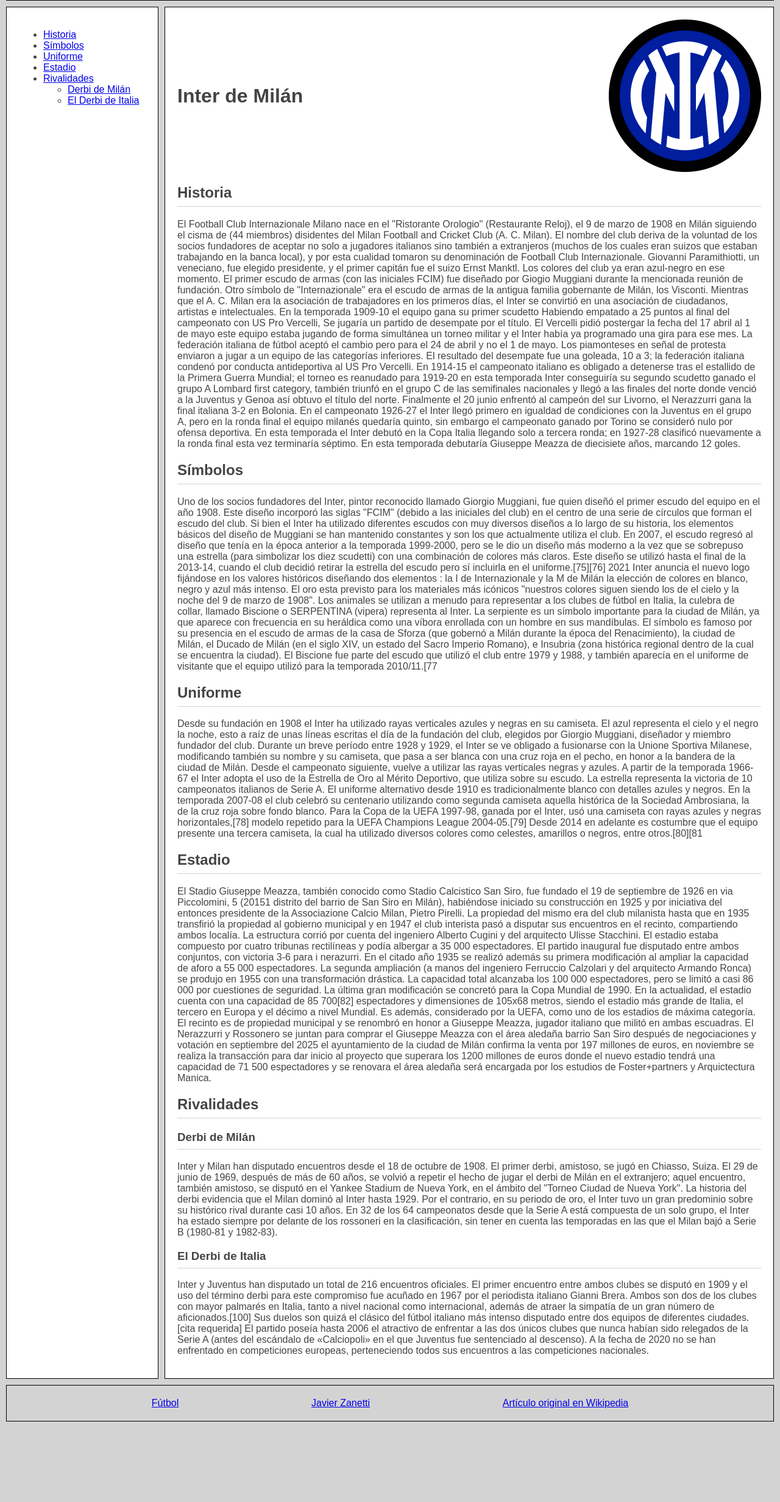
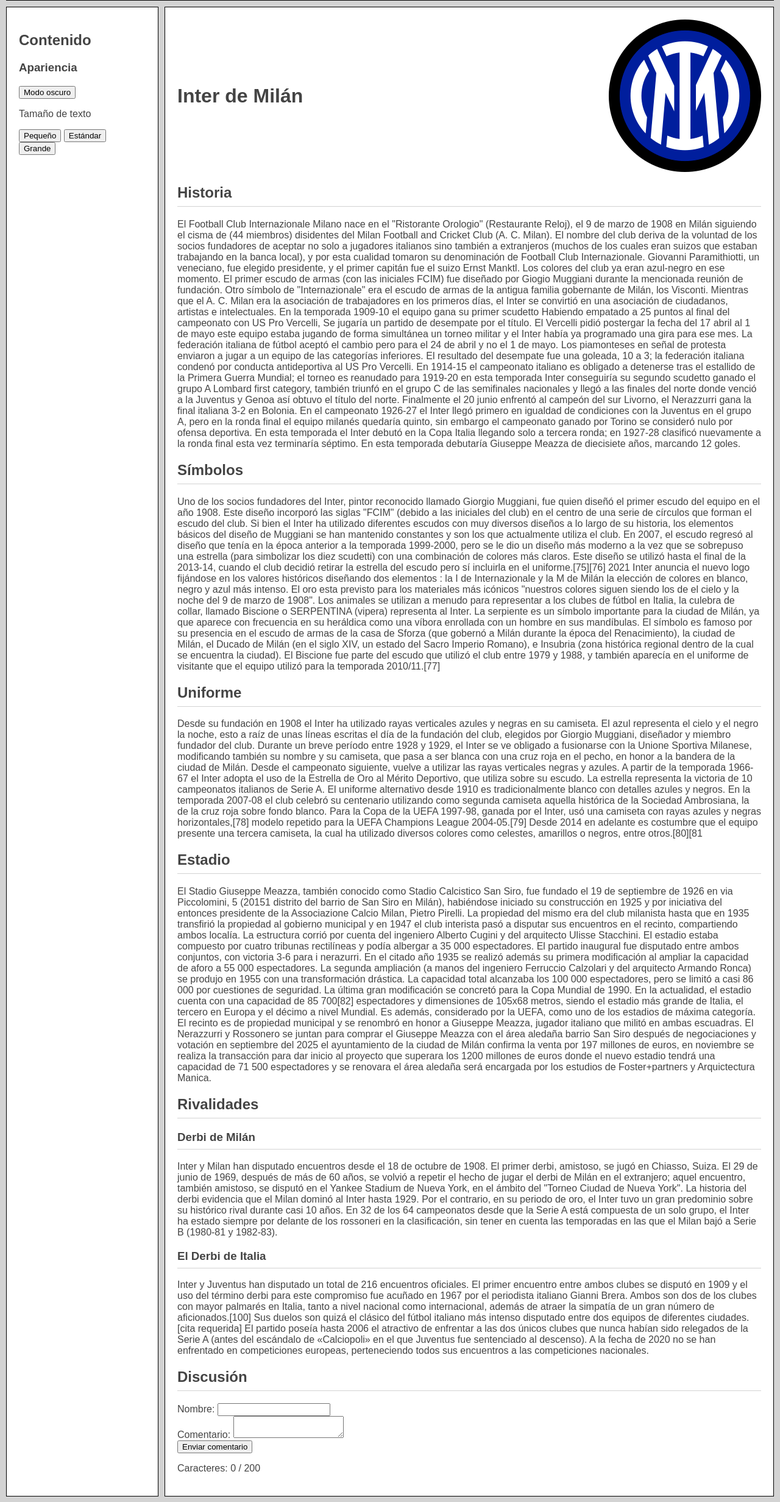
Before and after one commit to mergenrenzo/mi-wiki-mergen, a plain HTML site: page tema2.html in a window 1280 px wide. Shown: the part 171-2634 px from the top of the page at 61% size. Before the commit the page ends 2512 px from the top, so only its background shows below. Drawn offline with Linux system fonts and the light colour scheme.

Commit message:
preparo estructura HTML y agrego formulario de discusión

```diff
--- /dev/null
+++ b/js/main.js
@@ -0,0 +1 @@
+console.log("JS conectado correctamente");
--- a/tema2.html
+++ b/tema2.html
@@ -5,6 +5,7 @@
     <meta name="viewport" content="width=device-width, initial-scale=1.0">
     <title>Document</title>
     <link rel="stylesheet" href="css/style.css">
+    <script src="js/main.js" defer></script>
 </head>
 <body>
     <div class="contenedor">
@@ -15,17 +16,20 @@
         </header>
 
         <aside>
-            <ul>
-                <li><a href="#historia">Historia</a></li>
-                <li><a href="#simbolos">Símbolos</a></li>
-                <li><a href="#uniforme">Uniforme</a></li>
-                <li><a href="#estadio">Estadio</a></li>
-                <li><a href="#rivalidades">Rivalidades</a></li>
-                <ul>
-                    <li><a href="#milan">Derbi de Milán</a></li>
-                    <li><a href="#italia">El Derbi de Italia</a></li>
-                </ul>
-            </ul>
+            <h2>Contenido</h2>
+            <ul id="indice"></ul>
+
+            <div class="apariencia">
+                <h3>Apariencia</h3>
+                <button id="btn-modo">Modo oscuro</button>
+
+                <div class="tamano-texto">
+                    <p>Tamaño de texto</p>
+                    <button class="btn-tamano" data-tamano="pequeno">Pequeño</button>
+                    <button class="btn-tamano activo" data-tamano="estandar">Estándar</button>
+                    <button class="btn-tamano" data-tamano="grande">Grande</button>
+                </div>
+            </div>
         </aside>
 
         <main>
@@ -35,6 +39,8 @@
                 <img src="./img/Inter.png" alt="Fútbol">
             </div>
 
+
+            <section>
                 <h2 id="historia">Historia</h2>
                 <p>
                     El Football Club Internazionale Milano nace en el "Ristorante Orologio" (Restaurante Reloj), el 9 de marzo de 1908 en Milán siguiendo el cisma de (44 miembros) disidentes del Milan Football and Cricket Club (A. C. Milan). El nombre del club deriva de la voluntad de los socios fundadores de aceptar no solo a jugadores italianos sino también a extranjeros (muchos de los cuales eran suizos que estaban trabajando en la banca local), y por esta cualidad tomaron su denominación de Football Club Internazionale.
@@ -45,7 +51,9 @@
 
                     En el campeonato 1926-27 el Inter llegó primero en igualdad de condiciones con la Juventus en el grupo A, pero en la ronda final el equipo milanés quedaría quinto, sin embargo el campeonato ganado por Torino se consideró nulo por ofensa deportiva. En esta temporada el Inter debutó en la Copa Italia llegando solo a tercera ronda; en 1927-28 clasificó nuevamente a la ronda final esta vez terminaría séptimo. En esta temporada debutaría Giuseppe Meazza de diecisiete años, marcando 12 goles.
                 </p>
+            </section>
 
+            <section>
                 <h2 id="simbolos">Símbolos</h2>
                 <p>
                     Uno de los socios fundadores del Inter, pintor reconocido llamado Giorgio Muggiani, fue quien diseñó el primer escudo del equipo en el año 1908. Este diseño incorporó las siglas "FCIM" (debido a las iniciales del club) en el centro de una serie de círculos que forman el escudo del club. Si bien el Inter ha utilizado diferentes escudos con muy diversos diseños a lo largo de su historia, los elementos básicos del diseño de Muggiani se han mantenido constantes y son los que actualmente utiliza el club.
@@ -56,9 +64,11 @@
 
                     Los animales se utilizan a menudo para representar a los clubes de fútbol en Italia, la culebra de collar, llamado Biscione o SERPENTINA (vipera) representa al Inter. La serpiente es un símbolo importante para la ciudad de Milán, ya que aparece con frecuencia en su heráldica como una víbora enrollada con un hombre en sus mandíbulas. El símbolo es famoso por su presencia en el escudo de armas de la casa de Sforza (que gobernó a Milán durante la época del Renacimiento), la ciudad de Milán, el Ducado de Milán (en el siglo XIV, un estado del Sacro Imperio Romano), e Insubria (zona histórica regional dentro de la cual se encuentra la ciudad).
 
-                El Biscione fue parte del escudo que utilizó el club entre 1979 y 1988, y también aparecía en el uniforme de visitante que el equipo utilizó para la temporada 2010/11.[77
+                    El Biscione fue parte del escudo que utilizó el club entre 1979 y 1988, y también aparecía en el uniforme de visitante que el equipo utilizó para la temporada 2010/11.[77]
                 </p>
+            </section>
 
+            <section>
                 <h2 id="uniforme">Uniforme</h2>
                 <p>
                     Desde su fundación en 1908 el Inter ha utilizado rayas verticales azules y negras en su camiseta. El azul representa el cielo y el negro la noche, esto a raíz de unas líneas escritas el día de la fundación del club, elegidos por Giorgio Muggiani, diseñador y miembro fundador del club. Durante un breve período entre 1928 y 1929, el Inter se ve obligado a fusionarse con la Unione Sportiva Milanese, modificando también su nombre y su camiseta, que pasa a ser blanca con una cruz roja en el pecho, en honor a la bandera de la ciudad de Milán. Desde el campeonato siguiente, vuelve a utilizar las rayas verticales negras y azules.
@@ -69,7 +79,9 @@
 
                     Para la Copa de la UEFA 1997-98, ganada por el Inter, usó una camiseta con rayas azules y negras horizontales,[78] modelo repetido para la UEFA Champions League 2004-05.[79] Desde 2014 en adelante es costumbre que el equipo presente una tercera camiseta, la cual ha utilizado diversos colores como celestes, amarillos o negros, entre otros.[80][81
                 </p>
+            </section>
 
+            <section>
                 <h2 id="estadio">Estadio</h2>
                 <p>
                     El Stadio Giuseppe Meazza, también conocido como Stadio Calcistico San Siro, fue fundado el 19 de septiembre de 1926 en via Piccolomini, 5 (20151 distrito del barrio de San Siro en Milán), habiéndose iniciado su construcción en 1925 y por iniciativa del entonces presidente de la Associazione Calcio Milan, Pietro Pirelli. La propiedad del mismo era del club milanista hasta que en 1935 transfirió la propiedad al gobierno municipal y en 1947 el club interista pasó a disputar sus encuentros en el recinto, compartiendo ambos localía.
@@ -82,7 +94,9 @@
 
                     El Nerazzurri y Rossonero se juntan para comprar el Giuseppe Meazza con el área aledaña barrio San Siro después de negociaciones y votación en septiembre del 2025 el ayuntamiento de la ciudad de Milán confirma la venta por 197 millones de euros, en noviembre se realiza la transacción para dar inicio al proyecto que superara los 1200 millones de euros donde el nuevo estadio tendrá una capacidad de 71 500 espectadores y se renovara el área aledaña será encargada por los estudios de Foster+partners y Arquictectura Manica.
                 </p>
+            </section>
 
+            <section>
                 <h2 id="rivalidades">Rivalidades</h2>
 
                 <h3 id="milan">Derbi de Milán</h3>
@@ -104,6 +118,25 @@
 
                     A la fecha de 2020 no se han enfrentado en competiciones europeas, perteneciendo todos sus encuentros a las competiciones nacionales.
                 </p>
+            </section>
+
+            <section>
+                <h2 id="discusion">Discusión</h2>
+                <form id="form-comentario">
+                    <div>
+                        <label for="nombre">Nombre:</label>
+                        <input type="text" id="nombre">
+                    </div>
+                    <div>
+                        <label for="comentario">Comentario:</label>
+                        <textarea id="comentario"></textarea>
+                    </div>
+                    <button type="submit" id="btn-enviar">Enviar comentario</button>
+                </form>
+                <p id="contador">Caracteres: 0 / 200</p>
+                <p id="aviso"></p>
+                <ul id="lista-comentarios"></ul>
+            </section>
         </main>
 
         <footer>
```
Also changed, not shown: index.html (+43 -12 lines), tema3.html (+44 -14 lines). Lines whose indentation alone changed are shown as unchanged.
